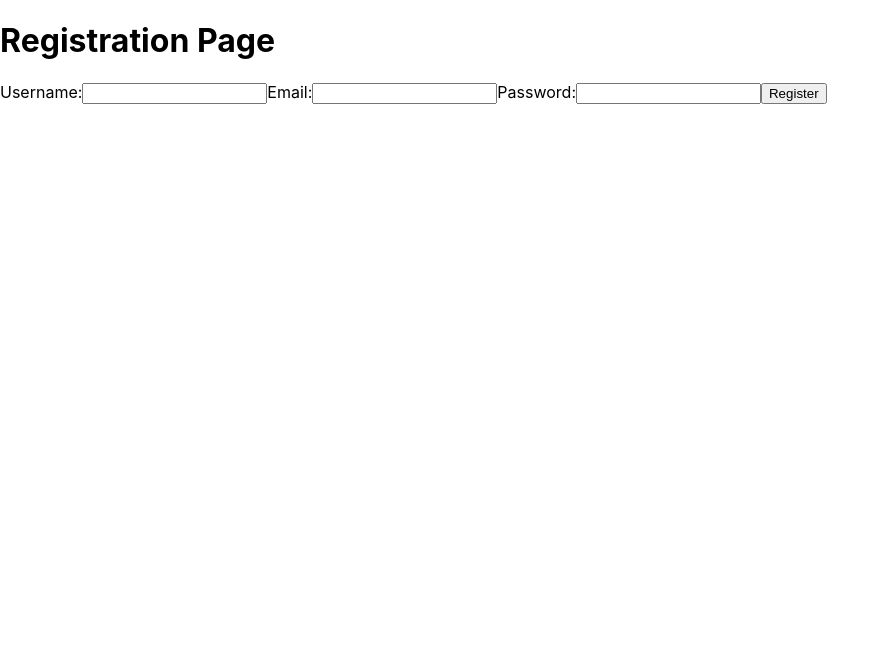
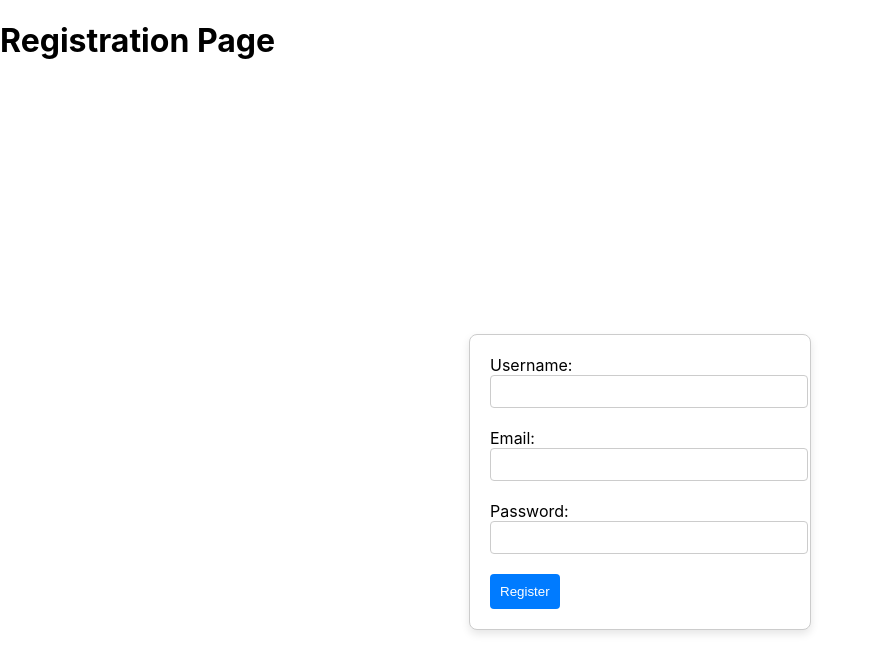
Before and after one commit to LucasRamosLobo/lexart-front, a React (Create React App) app: page /register in a window 1280 px wide. Shown: the top 672 px of the page, without its empty margins (0-889 px from the left). Built offline with nearby package versions, Linux system fonts and the light colour scheme.

Commit message:
style: registro

```diff
--- a/src/components/Register.js
+++ b/src/components/Register.js
@@ -15,7 +15,6 @@ const RegistrationForm = () => {
   const handleRegistration = async (e) => {
     e.preventDefault();
     try {
-
       const response = await fetch('https://lexart-back-ecru.vercel.app/api/register', {
         method: 'POST',
         headers: {
@@ -27,35 +26,70 @@ const RegistrationForm = () => {
       if (response.ok) {
         const data = await response.json();
         console.log('Registration successful:', data);
-
       } else {
         const errorData = await response.json();
         console.error('Registration failed:', errorData);
-
       }
     } catch (error) {
       console.error('Registration failed:', error);
-
     }
   };
 
   return (
-    <form onSubmit={handleRegistration}>
-      <label>
+    <div style={styles.cardContainer}>
+      <form onSubmit={handleRegistration} style={styles.registrationForm}>
+        <label style={styles.inputLabel}>
           Username:
-        <input type="text" name="username" value={userData.username} onChange={handleInputChange} />
+          <input type="text" name="username" value={userData.username} onChange={handleInputChange} style={styles.inputField} />
         </label>
-      <label>
+        <label style={styles.inputLabel}>
           Email:
-        <input type="email" name="email" value={userData.email} onChange={handleInputChange} />
+          <input type="email" name="email" value={userData.email} onChange={handleInputChange} style={styles.inputField} />
         </label>
-      <label>
+        <label style={styles.inputLabel}>
           Password:
-        <input type="password" name="password" value={userData.password} onChange={handleInputChange} />
+          <input type="password" name="password" value={userData.password} onChange={handleInputChange} style={styles.inputField} />
         </label>
-      <button type="submit">Register</button>
+        <button type="submit" style={styles.submitButton}>Register</button>
       </form>
+    </div>
   );
 };
 
+const styles = {
+  cardContainer: {
+    display: 'flex',
+    justifyContent: 'center',
+    alignItems: 'center',
+    height: '100vh',
+  },
+  registrationForm: {
+    backgroundColor: '#fff',
+    border: '1px solid #ccc',
+    padding: '20px',
+    width: '300px',
+    borderRadius: '8px',
+    boxShadow: '0 4px 8px rgba(0, 0, 0, 0.1)',
+  },
+  inputLabel: {
+    display: 'block',
+    marginBottom: '10px',
+  },
+  inputField: {
+    width: '100%',
+    padding: '8px',
+    marginBottom: '10px',
+    border: '1px solid #ccc',
+    borderRadius: '4px',
+  },
+  submitButton: {
+    backgroundColor: '#007bff',
+    color: '#fff',
+    padding: '10px',
+    border: 'none',
+    borderRadius: '4px',
+    cursor: 'pointer',
+  },
+};
+
 export default RegistrationForm;
```
Lines whose indentation alone changed are shown as unchanged.
